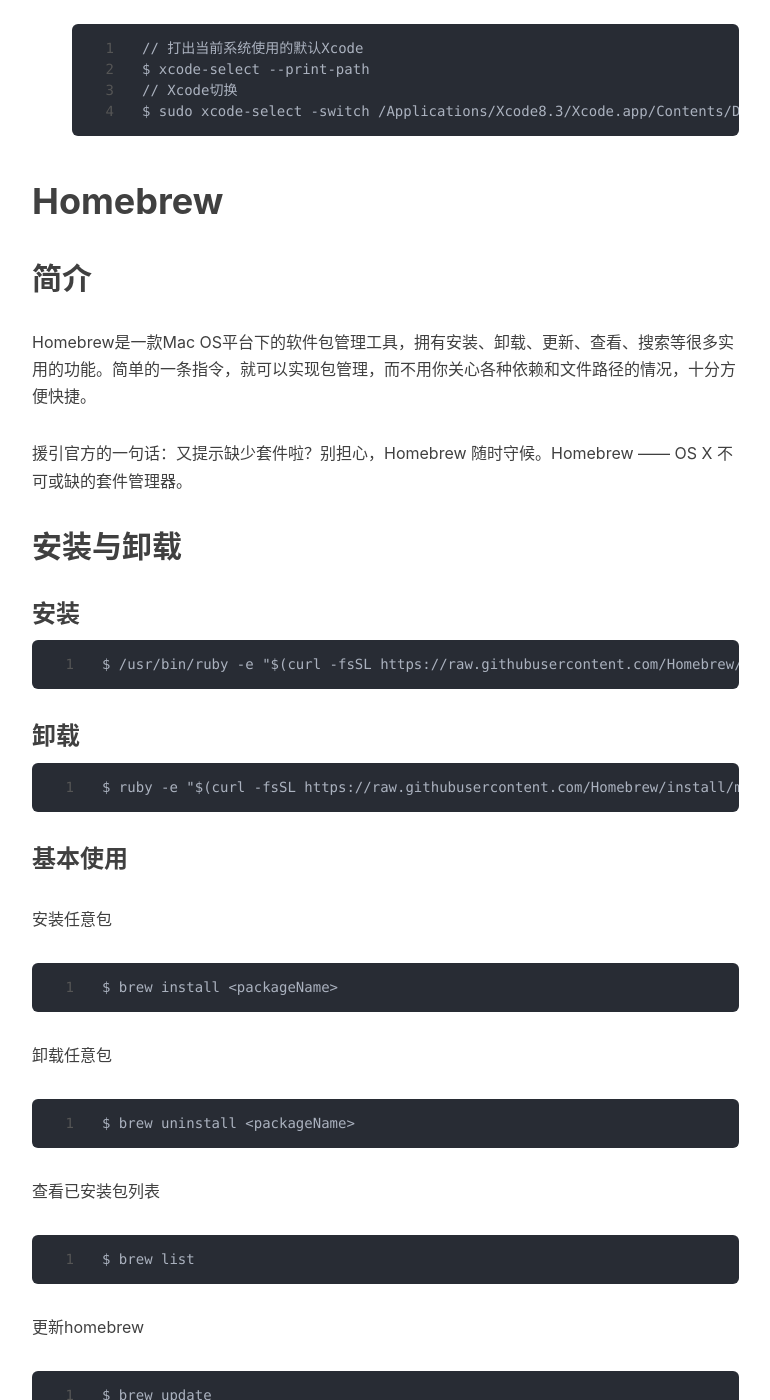
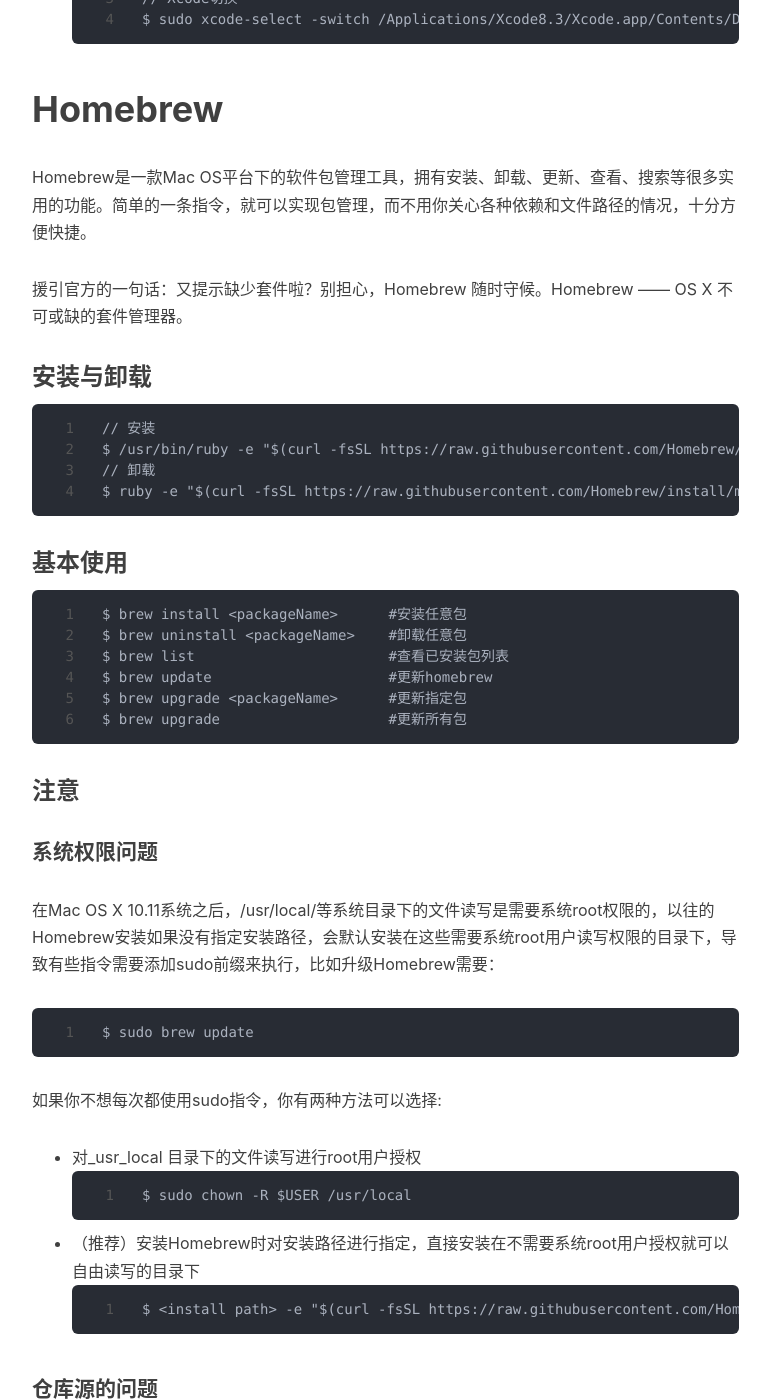
Before and after one commit to bitnpc/bitnpc.github.io, a Jekyll site: the page built from _posts/2014-07-01-macOS开发环境配置.md, in a window 1280 px wide and 1400 px high, scrolled down 888 px. Shown: the whole window, without its empty margins (233-1003 px from the left). Built offline with Jekyll 4.4.1, drawn with Linux system fonts in a browser that asks for light colours; nearby versions of some CDN libraries; comment, search, counter and statistics services are not loaded; some of the changed text lies outside the part shown.

Commit message:
Fix markup

````diff
--- a/_posts/2014-07-01-macOS开发环境配置.md
+++ b/_posts/2014-07-01-macOS开发环境配置.md
@@ -9,12 +9,11 @@ tags:
 ---
 
 # Xcode
-## 简介
 mac OS 平台开发必备
-## 安装
+### 安装
 1. AppStore下载
 2. xcode-select --install
-## 使用
+### 使用
 ```
 // 打出当前系统使用的默认Xcode
 $ xcode-select --print-path
@@ -23,72 +22,47 @@ $ sudo xcode-select -switch /Applications/Xcode8.3/Xcode.app/Contents/Developer
 ```
 
 # Homebrew
-## 简介
 Homebrew是一款Mac OS平台下的软件包管理工具，拥有安装、卸载、更新、查看、搜索等很多实用的功能。简单的一条指令，就可以实现包管理，而不用你关心各种依赖和文件路径的情况，十分方便快捷。
 
 援引官方的一句话：又提示缺少套件啦？别担心，Homebrew 随时守候。Homebrew —— OS X 不可或缺的套件管理器。
 
-## 安装与卸载
-### 安装
+### 安装与卸载
 ```
+// 安装
 $ /usr/bin/ruby -e "$(curl -fsSL https://raw.githubusercontent.com/Homebrew/install/master/install)"
-```
-
-### 卸载
-```
+// 卸载
 $ ruby -e "$(curl -fsSL https://raw.githubusercontent.com/Homebrew/install/master/uninstall)"
 ```
 
 ### 基本使用
-安装任意包
 ```
-$ brew install <packageName>
-```
-
-卸载任意包
-```
-$ brew uninstall <packageName>
-```
-
-查看已安装包列表
-```
-$ brew list
-```
-
-更新homebrew
-```
-$ brew update
-```
-
-更新指定包
-```
-$ brew upgrade <packageName>
-```
-
-更新所有包
-```
-$ brew upgrade
+$ brew install <packageName>      #安装任意包
+$ brew uninstall <packageName>    #卸载任意包
+$ brew list                       #查看已安装包列表
+$ brew update                     #更新homebrew
+$ brew upgrade <packageName>      #更新指定包
+$ brew upgrade                    #更新所有包
 ```
 
 ### 注意
-系统权限问题
+#### 系统权限问题
 在Mac OS X 10.11系统之后，/usr/local/等系统目录下的文件读写是需要系统root权限的，以往的Homebrew安装如果没有指定安装路径，会默认安装在这些需要系统root用户读写权限的目录下，导致有些指令需要添加sudo前缀来执行，比如升级Homebrew需要：
 ```
 $ sudo brew update
 ```
 
 如果你不想每次都使用sudo指令，你有两种方法可以选择:
-1. 对_usr_local 目录下的文件读写进行root用户授权
+* 对_usr_local 目录下的文件读写进行root用户授权
 ```
 $ sudo chown -R $USER /usr/local
 ```
 
-2. （推荐）安装Homebrew时对安装路径进行指定，直接安装在不需要系统root用户授权就可以自由读写的目录下
+* （推荐）安装Homebrew时对安装路径进行指定，直接安装在不需要系统root用户授权就可以自由读写的目录下
 ```
 $ <install path> -e "$(curl -fsSL https://raw.githubusercontent.com/Homebrew/install/master/install)"
 ```
 
-仓库源的问题
+#### 仓库源的问题
 由于众所周知的原因，使用默认源的安装速度可能会较慢。
 * 替换核心软件仓库
 ```
@@ -119,9 +93,8 @@ source ~/.zshrc
 - [Homebrew Core 源使用帮助](http://mirrors.ustc.edu.cn/help/homebrew-core.git.html)
 
 # RVM
-## 简介
 RVM是一个便捷的多版本ruby环境的管理和切换工具。[官网](https://rvm.io/)
-## 安装
+### 安装
 ```
 $ curl -L get.rvm.io | bash -s stable
 $ source ~/.bashrc
@@ -134,7 +107,7 @@ $ source ~/.bash_profile
 $ echo "ruby_url=https://cache.ruby-china.org/pub/ruby" > ~/.rvm/user/db
 ```
 
-## 使用
+### 使用
 查看版本
 ```
 $ rvm list known              #查看可安装的版本
@@ -153,18 +126,20 @@ $ rvm use 2.2.0 --default     #使用2.2.0版本，并设置该版本为默认
 $ rvm remove 2.2.0            #卸载一个已安装版本
 ```
 
-## 更新RVM
+### 更新RVM
 ```
 $ rvm get stable
 ```
 
 # Git
+### 安装
 mac OS 自带Git
 或者手动安装
 ```
 $ brew install git
 ```
 
+### 配置
 配置用户名和邮件
 ```
 $ git config --global user.name "Your Name Here"
````
